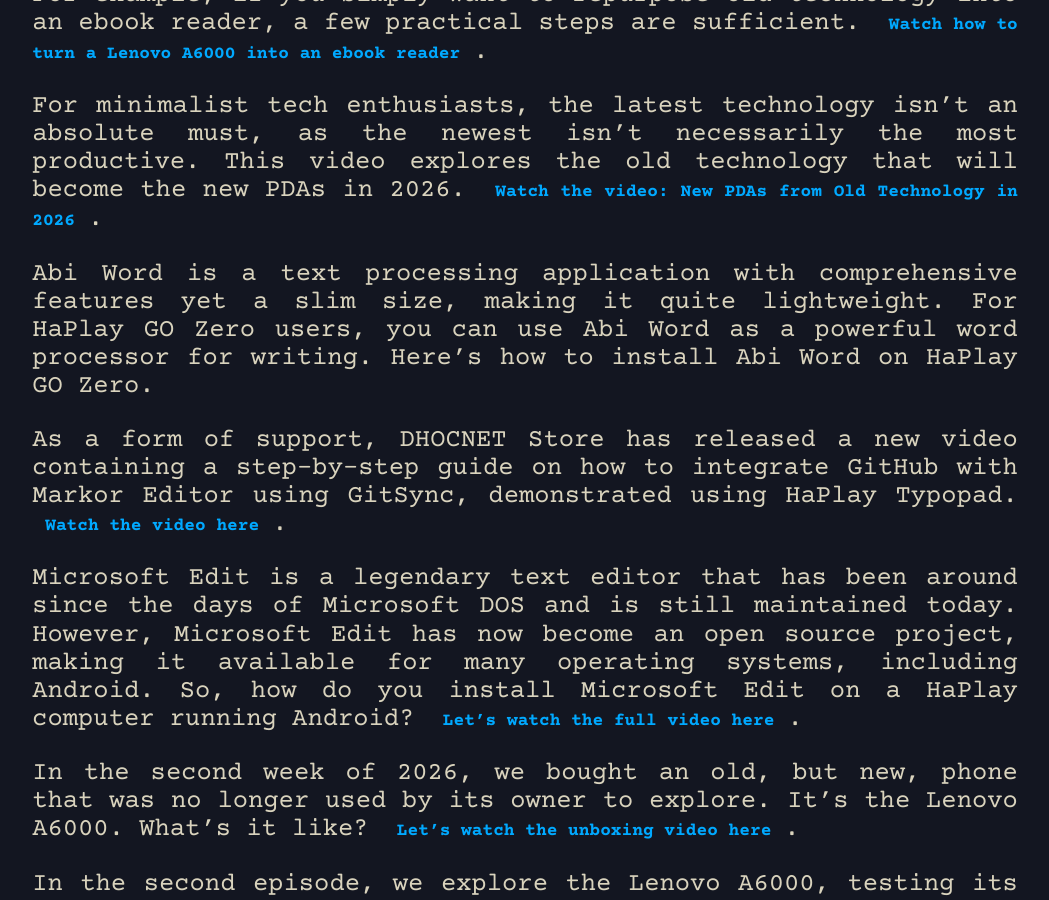
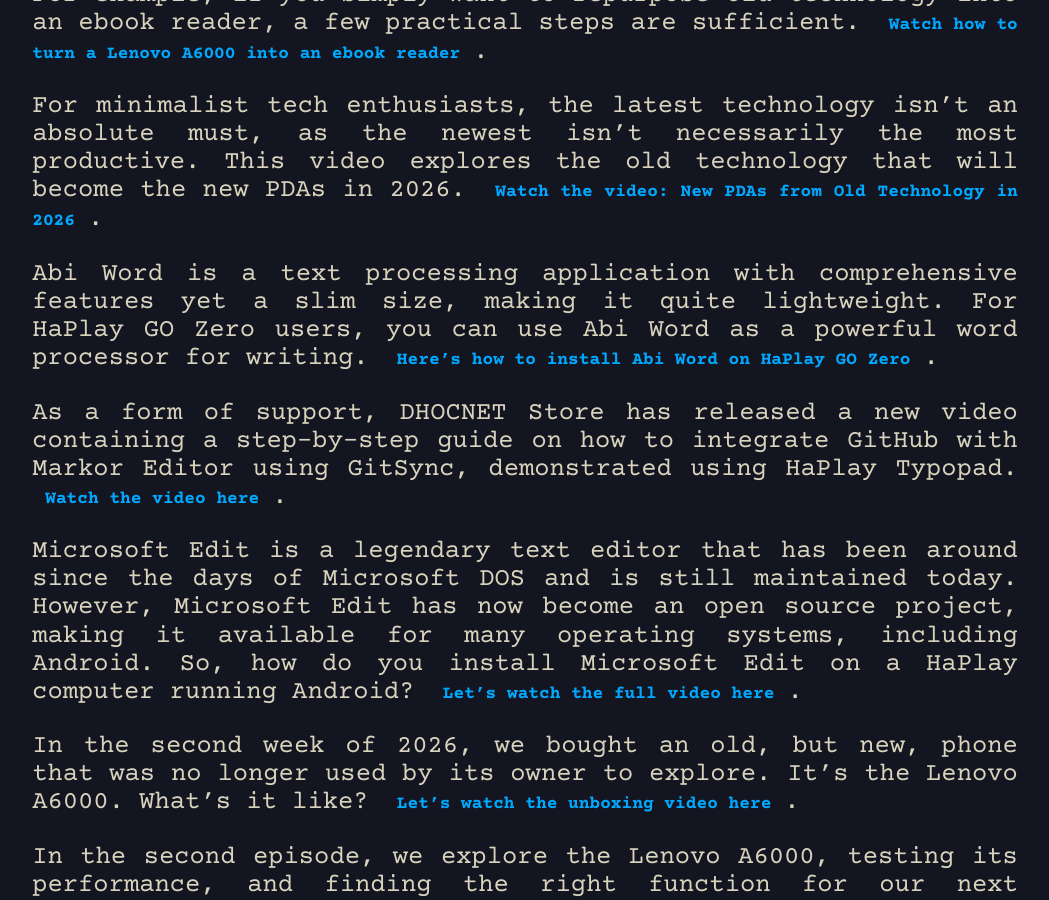
Before and after one commit to dhocnet/dhocnet.github.io, a Jekyll site: the page built from _posts/2026/01/2026-01-18-the_firat_week_of_the_year_has_gone_by.md, in a window 1280 px wide and 900 px high, scrolled down 1465 px. Shown: the whole window, without its empty margins (115-1164 px from the left). Built offline with Jekyll 4.4.1, drawn with Linux system fonts in a browser that asks for light colours; some web fonts are replaced; some of the changed lines change nothing that is shown.

Commit message:
Update 2026-01-18-the_firat_week_of_the_year_has_gone_by.md

```diff
--- a/_posts/2026/01/2026-01-18-the_firat_week_of_the_year_has_gone_by.md
+++ b/_posts/2026/01/2026-01-18-the_firat_week_of_the_year_has_gone_by.md
@@ -30,7 +30,7 @@
 
 For minimalist tech enthusiasts, the latest technology isn't an absolute must, as the newest isn't necessarily the most productive. This video explores the old technology that will become the new PDAs in 2026. [Watch the video: New PDAs from Old Technology in 2026](https://youtu.be/4xBfTkCWheA?si=wmwwTAn-XTMThqjo).
 
-Abi Word is a text processing application with comprehensive features yet a slim size, making it quite lightweight. For HaPlay GO Zero users, you can use Abi Word as a powerful word processor for writing. Here's how to install Abi Word on HaPlay GO Zero.
+Abi Word is a text processing application with comprehensive features yet a slim size, making it quite lightweight. For HaPlay GO Zero users, you can use Abi Word as a powerful word processor for writing. [Here's how to install Abi Word on HaPlay GO Zero](https://youtu.be/2AcgCXurgf4?si=AhD89-XUsxmuFI-8).
 
 As a form of support, DHOCNET Store has released a new video containing a step-by-step guide on how to integrate GitHub with Markor Editor using GitSync, demonstrated using HaPlay Typopad. [Watch the video here](https://youtu.be/t5wZ8MLpsXk?si=JPGoWhSqqjziuCvL).
 
```
